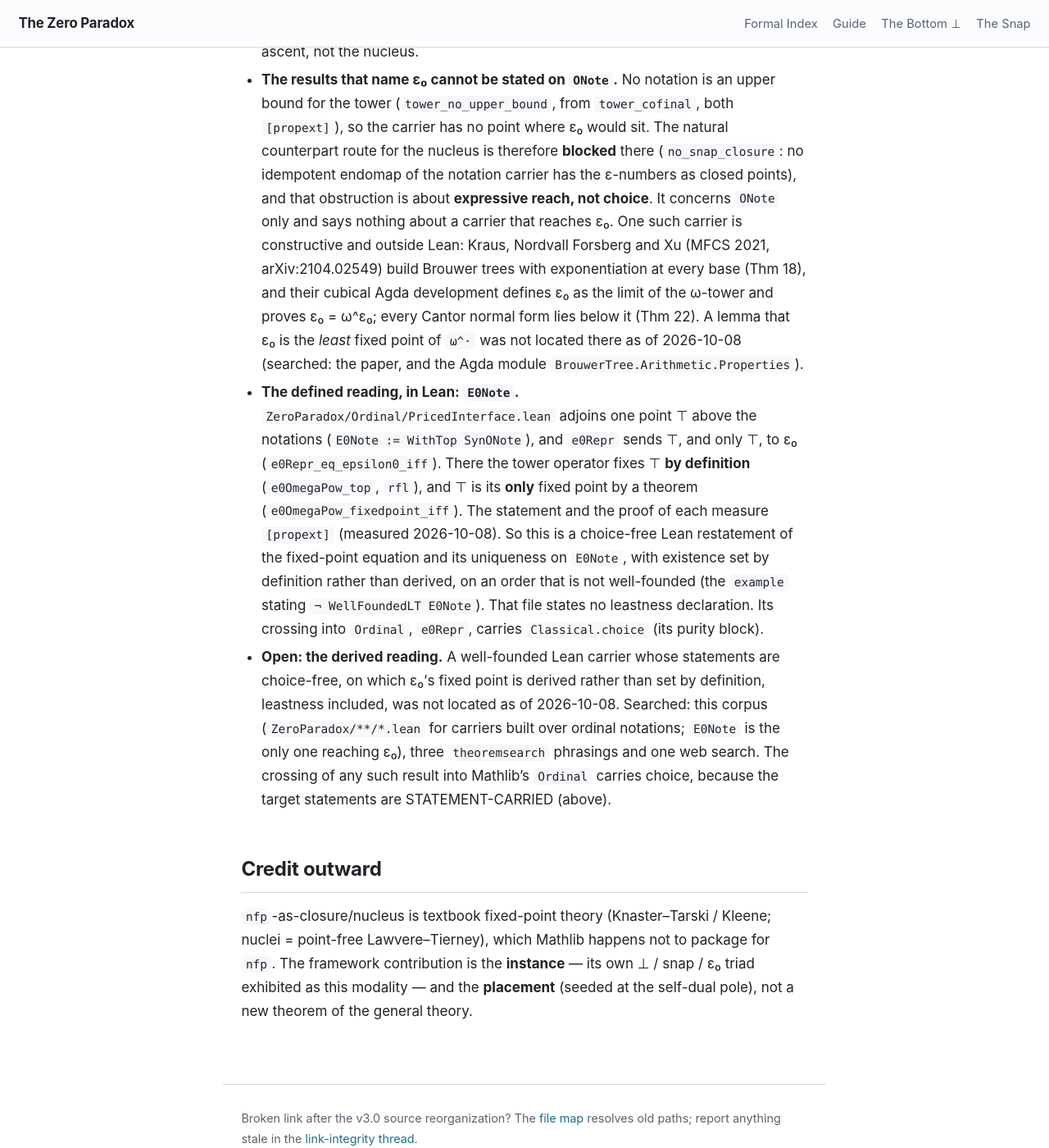
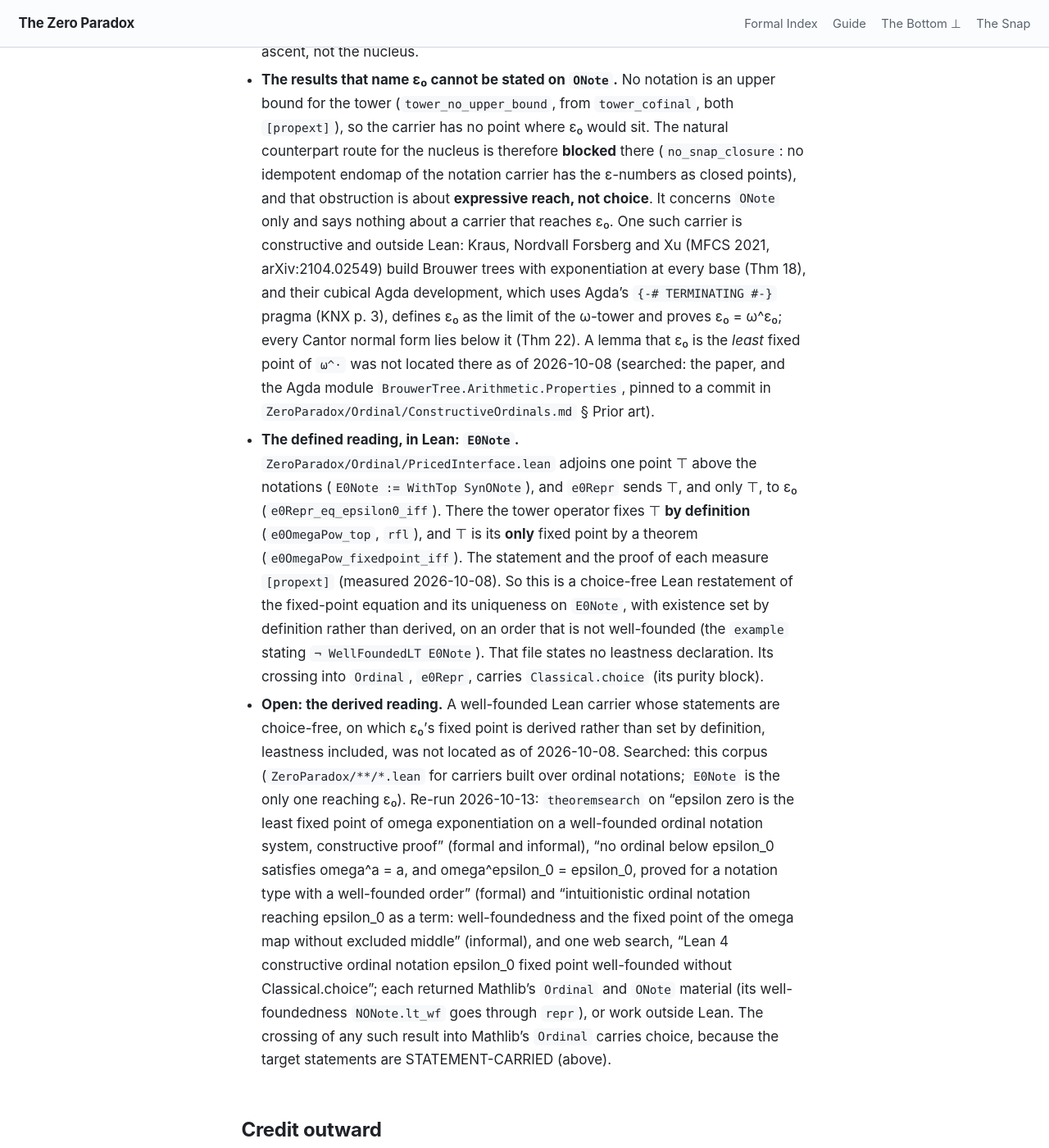
Before and after one commit to timbrigham/ZeroParadox, a Jekyll site: the page built from ZeroParadox/Ordinal/SnapNucleus.md, in a window 1280 px wide and 1400 px high, scrolled down 2401 px. Shown: the whole window at 82% size. Built offline with Jekyll 4.4.1, drawn with Linux system fonts in a browser that asks for light colours; our own code applies the rules of GitHub Pages for plain Markdown files; some of the changed text lies outside the part shown.

Commit message:
W4-C1: choice-free re-proof of not WellFoundedLT E0Note, ZP-N pointers and prior art
Swap the E0Note non-well-foundedness proof from WellFounded.has_min to
accessibility induction (proof footprint measured [propext, Classical.choice,
Quot.sound] before, [propext, Quot.sound] after; statement [propext, Quot.sound]).
Pointer-or-delete fixes in the Ordinal ride-alongs (CARRY1008-2, -6, -7, -10,
-11, -31, -44, -54, -57, PA-2); hydra-battles epsilon0_lfp credited in ZP-N
(2.4, CARRY1008-4); Choice-Free Core 1.12 (CARRY1008-45).

Co-Authored-By: Claude Opus 5.5 (1M context) <noreply@anthropic.com>
Claude-Session: https://claude.ai/code/session_01DYrKY8CR8AeESMvjGVQtzA

```diff
--- a/ZeroParadox/Ordinal/SnapNucleus.md
+++ b/ZeroParadox/Ordinal/SnapNucleus.md
@@ -74,10 +74,12 @@ part (measured 2026-10-08):
   points), and that obstruction is about **expressive reach, not choice**. It concerns `ONote` only
   and says nothing about a carrier that reaches ε₀. One such carrier is constructive and outside
   Lean: Kraus, Nordvall Forsberg and Xu (MFCS 2021, arXiv:2104.02549) build Brouwer trees with
-  exponentiation at every base (Thm 18), and their cubical Agda development defines ε₀ as the limit
+  exponentiation at every base (Thm 18), and their cubical Agda development, which uses Agda's
+  `{-# TERMINATING #-}` pragma (KNX p. 3), defines ε₀ as the limit
   of the ω-tower and proves ε₀ = ω^ε₀; every Cantor normal form lies below it (Thm 22). A lemma that
   ε₀ is the *least* fixed point of `ω^·` was not located there as of 2026-10-08 (searched: the paper,
-  and the Agda module `BrouwerTree.Arithmetic.Properties`).
+  and the Agda module `BrouwerTree.Arithmetic.Properties`, pinned to a commit in
+  `ZeroParadox/Ordinal/ConstructiveOrdinals.md` § Prior art).
 * **The defined reading, in Lean: `E0Note`.** `ZeroParadox/Ordinal/PricedInterface.lean` adjoins one
   point ⊤ above the notations (`E0Note := WithTop SynONote`), and `e0Repr` sends ⊤, and only ⊤, to ε₀
   (`e0Repr_eq_epsilon0_iff`). There the tower operator fixes ⊤ **by definition**
@@ -90,13 +92,21 @@ part (measured 2026-10-08):
 * **Open: the derived reading.** A well-founded Lean carrier whose statements are choice-free, on which ε₀'s fixed point is derived
   rather than set by definition, leastness included, was not located as of 2026-10-08. Searched: this
   corpus (`ZeroParadox/**/*.lean` for carriers built over ordinal notations; `E0Note` is the only one
-  reaching ε₀), three `theoremsearch` phrasings and one web search. The crossing of any such result
+  reaching ε₀). Re-run 2026-10-13: `theoremsearch` on "epsilon zero is the least fixed point of omega
+  exponentiation on a well-founded ordinal notation system, constructive proof" (formal and
+  informal), "no ordinal below epsilon_0 satisfies omega^a = a, and omega^epsilon_0 = epsilon_0,
+  proved for a notation type with a well-founded order" (formal) and "intuitionistic ordinal notation
+  reaching epsilon_0 as a term: well-foundedness and the fixed point of the omega map without
+  excluded middle" (informal), and one web search, "Lean 4 constructive ordinal notation epsilon_0
+  fixed point well-founded without Classical.choice"; each returned Mathlib's `Ordinal` and
+  `ONote` material (its well-foundedness `NONote.lt_wf` goes through `repr`), or work outside Lean. The crossing of any such result
   into Mathlib's `Ordinal` carries choice, because the target statements are STATEMENT-CARRIED
   (above).
 
 ## Credit outward
 
-`nfp`-as-closure/nucleus is textbook fixed-point theory (Knaster–Tarski / Kleene; nuclei = point-free
+`nfp`-as-closure/nucleus is textbook fixed-point theory (its classical ordinal form is Veblen 1908, credited in
+`ZeroParadox/Order/LeastFixedPoint.md`; nuclei = point-free
 Lawvere–Tierney), which Mathlib happens not to package for `nfp`. The framework contribution is the
 **instance** — its own ⊥ / snap / ε₀ triad exhibited as this modality — and the **placement** (seeded at
 the self-dual pole), not a new theorem of the general theory.
--- a/scripts/build_zp_choice_free_core.py
+++ b/scripts/build_zp_choice_free_core.py
@@ -1,13 +1,13 @@
 """
 Zero Paradox — ZP Addendum: The Choice-Free Core
-Version 1.11 | October 2026
+Version 1.12 | October 2026
 Framework-wide note; reads after the Foreword.
 """
 
 import os
 from zp_utils import *
 
-VERSION = '1.11'
+VERSION = '1.12'
 FIRST_RELEASED = 'June 2026'
 
 # ── fix() guard ──
@@ -162,7 +162,7 @@ def build():
         '`wem_of_fixedPointFree` derives <i>weak</i> excluded middle from the general fixed-point-free '
         'principle &#8212; the latter sitting on the keystone rather than on an imported order '
         'instance. Each is a statement about the <b>principle</b>: re-proving it constructively would '
-        'prove a taboo constructively, so no choice-free re-proof exists GIVEN that the taboo is not '
+        'prove a taboo constructively, so no choice-free re-proof exists <i>given</i> that the taboo is not '
         'derivable in Lean without Classical.choice &#8212; a premise this corpus does not prove '
         '(ZeroParadox/Category/ChoiceCannotBe.lean &#167; IV). Neither is an independence result, and '
         'neither is established by a footprint measurement &#8212; which is precisely why the '
```
Also changed, not shown: ZeroParadox/Ordinal/Epsilon0MinMax.md (+5 -2 lines), ZeroParadox/Ordinal/OrdinalChoiceEssential.md (+4 -3 lines), ZeroParadox/Ordinal/PricedInterface.md (+6 -11 lines), ZeroParadox/Ordinal/SnapNucleusConstructive.md (+2 -2 lines), ZeroParadox/Ordinal/SyntacticCollapse.md (+2 -2 lines), scripts/build_zpn.py (+6 -2 lines), 4 other files.
